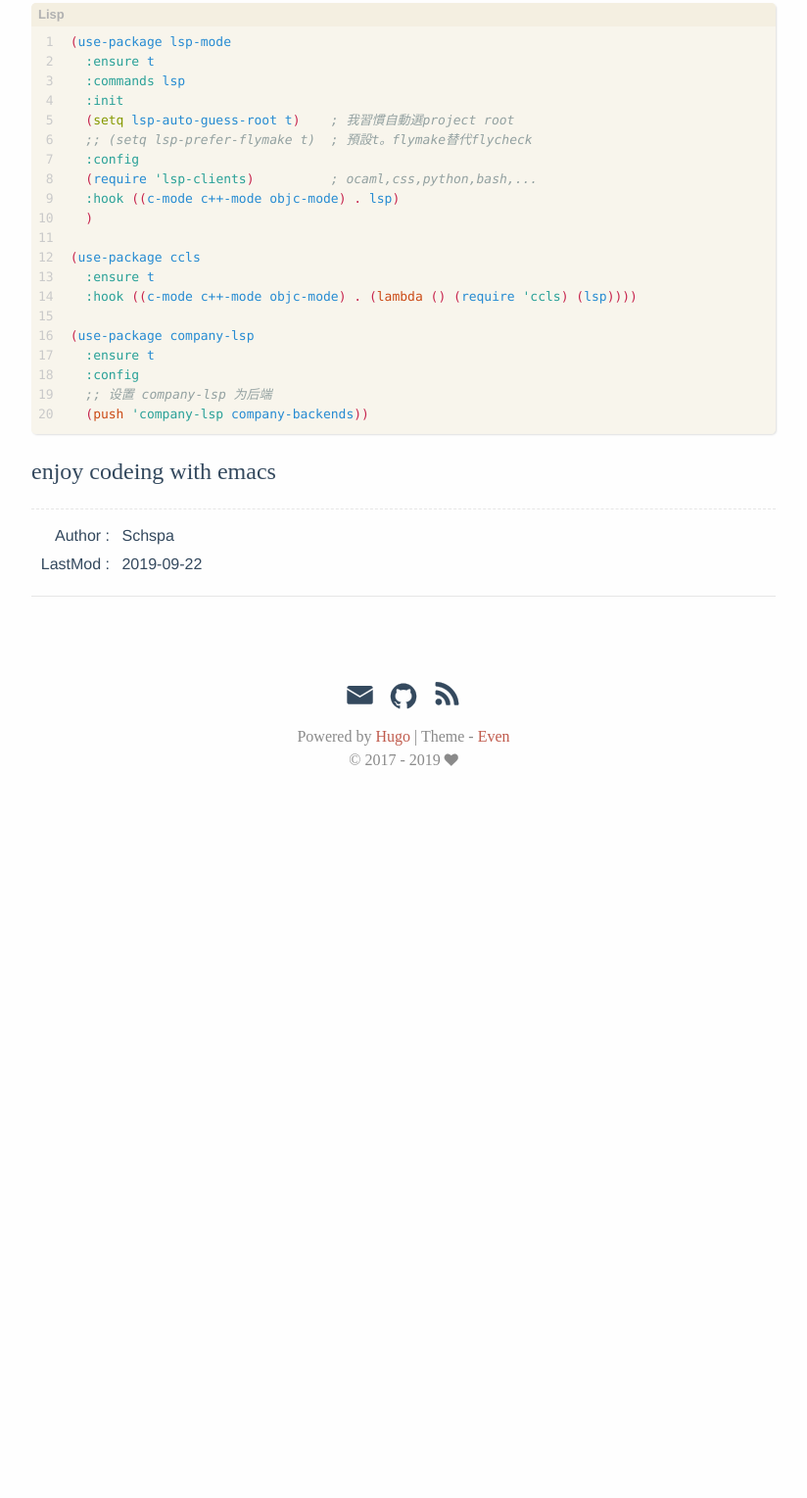
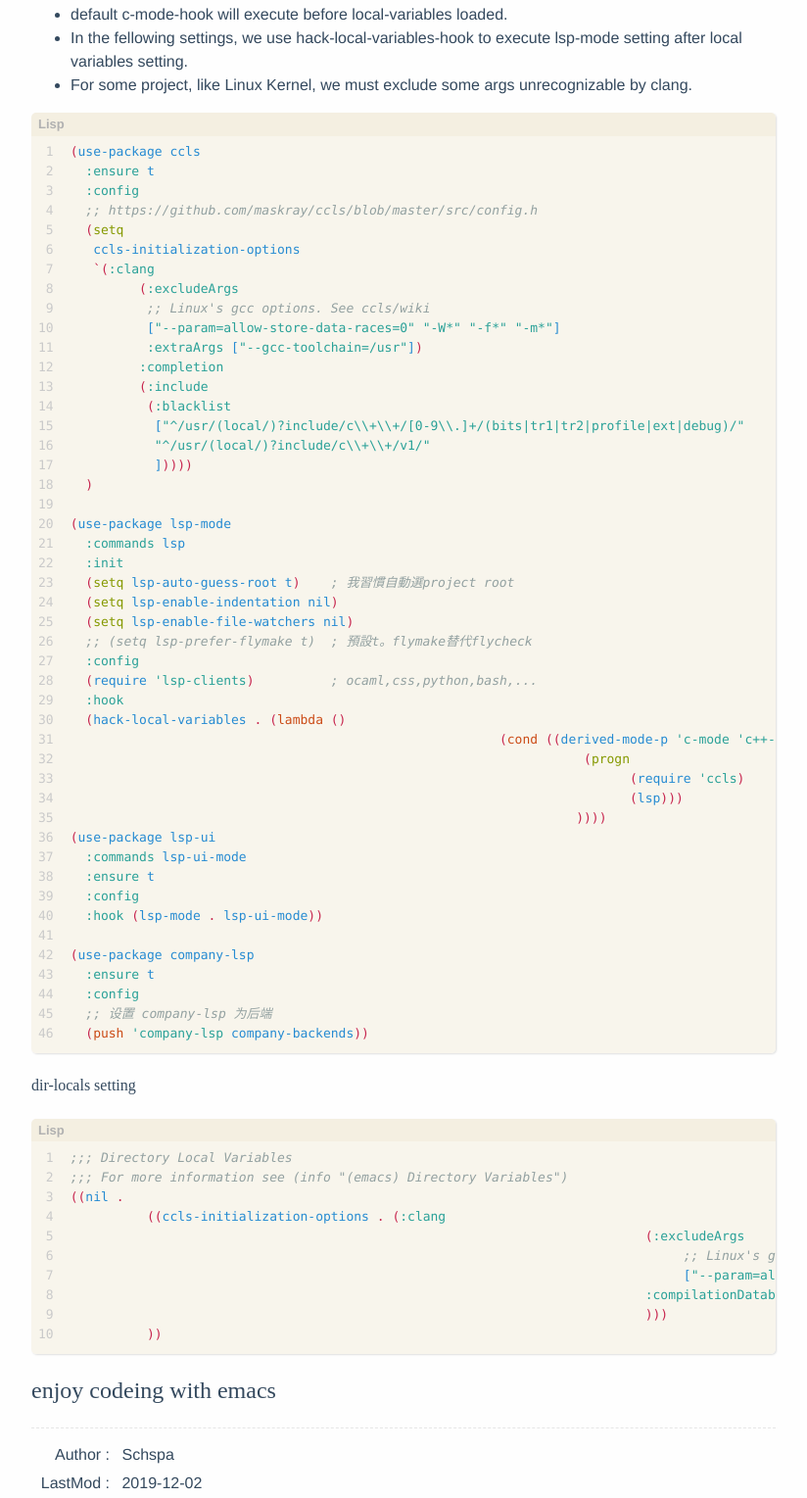
Before and after one commit to schspa/schspa.github.io, a plain HTML site: page post/linux-kernel-complete/index.html in a window 1280 px wide. Shown: the part 1029-2558 px from the top of the page at 98% size, without its empty margins (228-1052 px from the left). Before the commit the page ends 1827 px from the top, so only its background shows below. Drawn offline with nearby package versions, Linux system fonts and the light colour scheme; a script that the page names is missing.

Commit message:
update kernel auto complete setup to avoid error

```diff
--- a/categories/index.xml
+++ b/categories/index.xml
@@ -1,4 +1,4 @@
-<?xml version="1.0" encoding="utf-8" standalone="yes" ?>
+<?xml version="1.0" encoding="utf-8" standalone="yes"?>
 <rss version="2.0" xmlns:atom="http://www.w3.org/2005/Atom">
   <channel>
     <title>Categories on Schspa Blogs</title>
--- a/index.xml
+++ b/index.xml
@@ -1,4 +1,4 @@
-<?xml version="1.0" encoding="utf-8" standalone="yes" ?>
+<?xml version="1.0" encoding="utf-8" standalone="yes"?>
 <rss version="2.0" xmlns:atom="http://www.w3.org/2005/Atom">
   <channel>
     <title>Schspa Blogs</title>
@@ -6,7 +6,7 @@
     <description>Recent content on Schspa Blogs</description>
     <generator>Hugo -- gohugo.io</generator>
     <language>en</language>
-    <lastBuildDate>Sun, 22 Sep 2019 18:43:35 +0800</lastBuildDate>
+    <lastBuildDate>Mon, 02 Dec 2019 20:09:32 +0800</lastBuildDate>
 
 	<atom:link href="https://schspa.github.io/index.xml" rel="self" type="application/rss+xml" />
 
@@ -14,7 +14,7 @@
     <item>
       <title>Auto Code Complete with Linux Kernel</title>
       <link>https://schspa.github.io/post/linux-kernel-complete/</link>
-      <pubDate>Sun, 22 Sep 2019 18:43:35 +0800</pubDate>
+      <pubDate>Mon, 02 Dec 2019 20:09:32 +0800</pubDate>
 
       <guid>https://schspa.github.io/post/linux-kernel-complete/</guid>
       <description>lsp To use lsp mode, we can use a file called compile_commands.json to tell lsp backends about file compile information. Generate compile_commands.json Either of following methods can generate compile_commands.json, Select as you like. kernel script from scripts directory 1 2 # after build kernel curl -fsSL https://git.kernel.org/pub/scm/linux/kernel/git/torvalds/linux.git/plain/scripts/gen_compile_commands.py\?h\=v5.3 | python make bear install bear (Build EAR) https://github.com/rizsotto/Bear compile you project use bear to wrapper make command 1 2 bear make -C</description>
--- a/post/index.xml
+++ b/post/index.xml
@@ -1,4 +1,4 @@
-<?xml version="1.0" encoding="utf-8" standalone="yes" ?>
+<?xml version="1.0" encoding="utf-8" standalone="yes"?>
 <rss version="2.0" xmlns:atom="http://www.w3.org/2005/Atom">
   <channel>
     <title>Posts on Schspa Blogs</title>
@@ -6,7 +6,7 @@
     <description>Recent content in Posts on Schspa Blogs</description>
     <generator>Hugo -- gohugo.io</generator>
     <language>en</language>
-    <lastBuildDate>Sun, 22 Sep 2019 18:43:35 +0800</lastBuildDate>
+    <lastBuildDate>Mon, 02 Dec 2019 20:09:32 +0800</lastBuildDate>
 
 	<atom:link href="https://schspa.github.io/post/index.xml" rel="self" type="application/rss+xml" />
 
@@ -14,7 +14,7 @@
     <item>
       <title>Auto Code Complete with Linux Kernel</title>
       <link>https://schspa.github.io/post/linux-kernel-complete/</link>
-      <pubDate>Sun, 22 Sep 2019 18:43:35 +0800</pubDate>
+      <pubDate>Mon, 02 Dec 2019 20:09:32 +0800</pubDate>
 
       <guid>https://schspa.github.io/post/linux-kernel-complete/</guid>
       <description>lsp To use lsp mode, we can use a file called compile_commands.json to tell lsp backends about file compile information. Generate compile_commands.json Either of following methods can generate compile_commands.json, Select as you like. kernel script from scripts directory 1 2 # after build kernel curl -fsSL https://git.kernel.org/pub/scm/linux/kernel/git/torvalds/linux.git/plain/scripts/gen_compile_commands.py\?h\=v5.3 | python make bear install bear (Build EAR) https://github.com/rizsotto/Bear compile you project use bear to wrapper make command 1 2 bear make -C</description>
--- a/post/linux-kernel-complete/index.html
+++ b/post/linux-kernel-complete/index.html
@@ -23,7 +23,7 @@
 
 
 
-<meta name="generator" content="Hugo 0.58.3 with theme even" />
+<meta name="generator" content="Hugo 0.59.1 with theme even" />
 
 
 <link rel="canonical" href="https://schspa.github.io/post/linux-kernel-complete/" />
@@ -42,14 +42,14 @@
 <meta property="og:description" content="lsp To use lsp mode, we can use a file called compile_commands.json to tell lsp backends about file compile information. Generate compile_commands.json Either of following methods can generate compile_commands.json, Select as you like. kernel script from scripts directory 1 2 # after build kernel curl -fsSL https://git.kernel.org/pub/scm/linux/kernel/git/torvalds/linux.git/plain/scripts/gen_compile_commands.py\?h\=v5.3 | python make bear install bear (Build EAR) https://github.com/rizsotto/Bear compile you project use bear to wrapper make command 1 2 bear make -C" />
 <meta property="og:type" content="article" />
 <meta property="og:url" content="https://schspa.github.io/post/linux-kernel-complete/" />
-<meta property="article:published_time" content="2019-09-22T18:43:35+08:00" />
-<meta property="article:modified_time" content="2019-09-22T18:43:35+08:00" />
+<meta property="article:published_time" content="2019-12-02T20:09:32+08:00" />
+<meta property="article:modified_time" content="2019-12-02T20:09:32+08:00" />
 <meta itemprop="name" content="Auto Code Complete with Linux Kernel">
 <meta itemprop="description" content="lsp To use lsp mode, we can use a file called compile_commands.json to tell lsp backends about file compile information. Generate compile_commands.json Either of following methods can generate compile_commands.json, Select as you like. kernel script from scripts directory 1 2 # after build kernel curl -fsSL https://git.kernel.org/pub/scm/linux/kernel/git/torvalds/linux.git/plain/scripts/gen_compile_commands.py\?h\=v5.3 | python make bear install bear (Build EAR) https://github.com/rizsotto/Bear compile you project use bear to wrapper make command 1 2 bear make -C">
 
 
-<meta itemprop="dateModified" content="2019-09-22T18:43:35&#43;08:00" />
-<meta itemprop="wordCount" content="210">
+<meta itemprop="dateModified" content="2019-12-02T20:09:32&#43;08:00" />
+<meta itemprop="wordCount" content="356">
 
 
 
@@ -122,7 +122,7 @@
       <h1 class="post-title">Auto Code Complete with Linux Kernel</h1>
 
       <div class="post-meta">
-        <span class="post-time"> 2019-09-22 </span>
+        <span class="post-time"> 2019-12-02 </span>
 
 
       </div>
@@ -146,6 +146,7 @@
 <ul>
 <li><a href="#install-ccls-from">install ccls from</a></li>
 <li><a href="#setup-your-emacs">setup your emacs</a></li>
+<li><a href="#dir-locals-setting">dir-locals setting</a></li>
 </ul></li>
 </ul></li>
 <li><a href="#enjoy-codeing-with-emacs">enjoy codeing with emacs</a></li>
@@ -211,6 +212,14 @@ sed <span class="s1">&#39;s/..\/..\/..\/..\/..\/..\/..\/kernel\/msm-4.9\///g&#39
 </ul>
 
 <h4 id="setup-your-emacs">setup your emacs</h4>
+
+<ul>
+<li>default c-mode-hook will execute before local-variables loaded.</li>
+<li>In the fellowing settings, we use hack-local-variables-hook to execute lsp-mode setting after local variables setting.</li>
+<li>For some project, like Linux Kernel, we must exclude some args unrecognizable by clang.</li>
+</ul>
+
+<!--listend-->
 <div class="highlight"><div class="chroma">
 <table class="lntable"><tr><td class="lntd">
 <pre class="chroma"><code class="language-lisp" data-lang="lisp"><span class="lnt"> 1
@@ -233,28 +242,107 @@ sed <span class="s1">&#39;s/..\/..\/..\/..\/..\/..\/..\/kernel\/msm-4.9\///g&#39
 </span><span class="lnt">18
 </span><span class="lnt">19
 </span><span class="lnt">20
+</span><span class="lnt">21
+</span><span class="lnt">22
+</span><span class="lnt">23
+</span><span class="lnt">24
+</span><span class="lnt">25
+</span><span class="lnt">26
+</span><span class="lnt">27
+</span><span class="lnt">28
+</span><span class="lnt">29
+</span><span class="lnt">30
+</span><span class="lnt">31
+</span><span class="lnt">32
+</span><span class="lnt">33
+</span><span class="lnt">34
+</span><span class="lnt">35
+</span><span class="lnt">36
+</span><span class="lnt">37
+</span><span class="lnt">38
+</span><span class="lnt">39
+</span><span class="lnt">40
+</span><span class="lnt">41
+</span><span class="lnt">42
+</span><span class="lnt">43
+</span><span class="lnt">44
+</span><span class="lnt">45
+</span><span class="lnt">46
 </span></code></pre></td>
 <td class="lntd">
-<pre class="chroma"><code class="language-lisp" data-lang="lisp"><span class="p">(</span><span class="nf">use-package</span> <span class="nv">lsp-mode</span>
+<pre class="chroma"><code class="language-lisp" data-lang="lisp"><span class="p">(</span><span class="nf">use-package</span> <span class="nv">ccls</span>
   <span class="ss">:ensure</span> <span class="no">t</span>
+  <span class="ss">:config</span>
+  <span class="c1">;; https://github.com/maskray/ccls/blob/master/src/config.h</span>
+  <span class="p">(</span><span class="k">setq</span>
+   <span class="nv">ccls-initialization-options</span>
+   <span class="o">`</span><span class="p">(</span><span class="ss">:clang</span>
+	 <span class="p">(</span><span class="ss">:excludeArgs</span>
+	  <span class="c1">;; Linux&#39;s gcc options. See ccls/wiki</span>
+	  <span class="nv">[</span><span class="s">&#34;--param=allow-store-data-races=0&#34;</span> <span class="s">&#34;-W*&#34;</span> <span class="s">&#34;-f*&#34;</span> <span class="s">&#34;-m*&#34;</span><span class="nv">]</span>
+	  <span class="ss">:extraArgs</span> <span class="nv">[</span><span class="s">&#34;--gcc-toolchain=/usr&#34;</span><span class="nv">]</span><span class="p">)</span>
+	 <span class="ss">:completion</span>
+	 <span class="p">(</span><span class="ss">:include</span>
+	  <span class="p">(</span><span class="ss">:blacklist</span>
+	   <span class="nv">[</span><span class="s">&#34;^/usr/(local/)?include/c\\+\\+/[0-9\\.]+/(bits|tr1|tr2|profile|ext|debug)/&#34;</span>
+	   <span class="s">&#34;^/usr/(local/)?include/c\\+\\+/v1/&#34;</span>
+	   <span class="nv">]</span><span class="p">))))</span>
+  <span class="p">)</span>
+
+<span class="p">(</span><span class="nf">use-package</span> <span class="nv">lsp-mode</span>
   <span class="ss">:commands</span> <span class="nv">lsp</span>
   <span class="ss">:init</span>
   <span class="p">(</span><span class="k">setq</span> <span class="nv">lsp-auto-guess-root</span> <span class="no">t</span><span class="p">)</span>    <span class="c1">; 我習慣自動選project root</span>
+  <span class="p">(</span><span class="k">setq</span> <span class="nv">lsp-enable-indentation</span> <span class="no">nil</span><span class="p">)</span>
+  <span class="p">(</span><span class="k">setq</span> <span class="nv">lsp-enable-file-watchers</span> <span class="no">nil</span><span class="p">)</span>
   <span class="c1">;; (setq lsp-prefer-flymake t)  ; 預設t。flymake替代flycheck</span>
   <span class="ss">:config</span>
   <span class="p">(</span><span class="nf">require</span> <span class="ss">&#39;lsp-clients</span><span class="p">)</span>          <span class="c1">; ocaml,css,python,bash,...</span>
-  <span class="ss">:hook</span> <span class="p">((</span><span class="nv">c-mode</span> <span class="nv">c++-mode</span> <span class="nv">objc-mode</span><span class="p">)</span> <span class="o">.</span> <span class="nv">lsp</span><span class="p">)</span>
-  <span class="p">)</span>
-
-<span class="p">(</span><span class="nf">use-package</span> <span class="nv">ccls</span>
+  <span class="ss">:hook</span>
+  <span class="p">(</span><span class="nv">hack-local-variables</span> <span class="o">.</span> <span class="p">(</span><span class="nb">lambda</span> <span class="p">()</span>
+							<span class="p">(</span><span class="nb">cond</span> <span class="p">((</span><span class="nv">derived-mode-p</span> <span class="ss">&#39;c-mode</span> <span class="ss">&#39;c++-mode</span> <span class="ss">&#39;objc-mode</span><span class="p">)</span>
+								   <span class="p">(</span><span class="k">progn</span>
+									 <span class="p">(</span><span class="nf">require</span> <span class="ss">&#39;ccls</span><span class="p">)</span>
+									 <span class="p">(</span><span class="nv">lsp</span><span class="p">)))</span>
+								  <span class="p">))))</span>
+<span class="p">(</span><span class="nf">use-package</span> <span class="nv">lsp-ui</span>
+  <span class="ss">:commands</span> <span class="nv">lsp-ui-mode</span>
   <span class="ss">:ensure</span> <span class="no">t</span>
-  <span class="ss">:hook</span> <span class="p">((</span><span class="nv">c-mode</span> <span class="nv">c++-mode</span> <span class="nv">objc-mode</span><span class="p">)</span> <span class="o">.</span> <span class="p">(</span><span class="nb">lambda</span> <span class="p">()</span> <span class="p">(</span><span class="nf">require</span> <span class="ss">&#39;ccls</span><span class="p">)</span> <span class="p">(</span><span class="nv">lsp</span><span class="p">))))</span>
+  <span class="ss">:config</span>
+  <span class="ss">:hook</span> <span class="p">(</span><span class="nv">lsp-mode</span> <span class="o">.</span> <span class="nv">lsp-ui-mode</span><span class="p">))</span>
 
 <span class="p">(</span><span class="nf">use-package</span> <span class="nv">company-lsp</span>
   <span class="ss">:ensure</span> <span class="no">t</span>
   <span class="ss">:config</span>
   <span class="c1">;; 设置 company-lsp 为后端</span>
   <span class="p">(</span><span class="nb">push</span> <span class="ss">&#39;company-lsp</span> <span class="nv">company-backends</span><span class="p">))</span></code></pre></td></tr></table>
+</div>
+</div>
+<h4 id="dir-locals-setting">dir-locals setting</h4>
+<div class="highlight"><div class="chroma">
+<table class="lntable"><tr><td class="lntd">
+<pre class="chroma"><code class="language-lisp" data-lang="lisp"><span class="lnt"> 1
+</span><span class="lnt"> 2
+</span><span class="lnt"> 3
+</span><span class="lnt"> 4
+</span><span class="lnt"> 5
+</span><span class="lnt"> 6
+</span><span class="lnt"> 7
+</span><span class="lnt"> 8
+</span><span class="lnt"> 9
+</span><span class="lnt">10
+</span></code></pre></td>
+<td class="lntd">
+<pre class="chroma"><code class="language-lisp" data-lang="lisp"><span class="c1">;;; Directory Local Variables</span>
+<span class="c1">;;; For more information see (info &#34;(emacs) Directory Variables&#34;)</span>
+<span class="p">((</span><span class="no">nil</span> <span class="o">.</span>
+	  <span class="p">((</span><span class="nv">ccls-initialization-options</span> <span class="o">.</span> <span class="p">(</span><span class="ss">:clang</span>
+									   <span class="p">(</span><span class="ss">:excludeArgs</span>
+										<span class="c1">;; Linux&#39;s gcc options. See ccls/wiki</span>
+										<span class="nv">[</span><span class="s">&#34;--param=allow-store-data-races=0&#34;</span> <span class="s">&#34;-W*&#34;</span> <span class="s">&#34;-f*&#34;</span> <span class="s">&#34;-m*&#34;</span><span class="nv">]</span><span class="p">)</span>
+									   <span class="ss">:compilationDatabaseDirectory</span> <span class="s">&#34;../out/target/product/qemu/KERNEL_OBJ&#34;</span>
+									   <span class="p">)))</span>
+	  <span class="p">))</span></code></pre></td></tr></table>
 </div>
 </div>
 <h2 id="enjoy-codeing-with-emacs">enjoy codeing with emacs</h2>
@@ -269,7 +357,7 @@ sed <span class="s1">&#39;s/..\/..\/..\/..\/..\/..\/..\/kernel\/msm-4.9\///g&#39
   <p class="copyright-item">
     <span class="item-title">LastMod</span>
     <span class="item-content">
-        2019-09-22
+        2019-12-02
 
     </span>
   </p>
--- a/sitemap.xml
+++ b/sitemap.xml
@@ -3,21 +3,21 @@
 
   <url>
     <loc>https://schspa.github.io/post/linux-kernel-complete/</loc>
-    <lastmod>2019-09-22T18:43:35+08:00</lastmod>
+    <lastmod>2019-12-02T20:09:32+08:00</lastmod>
     <changefreq>weekly</changefreq>
     <priority>0.5</priority>
   </url>
 
   <url>
     <loc>https://schspa.github.io/post/</loc>
-    <lastmod>2019-09-22T18:43:35+08:00</lastmod>
+    <lastmod>2019-12-02T20:09:32+08:00</lastmod>
     <changefreq>weekly</changefreq>
     <priority>0.5</priority>
   </url>
 
   <url>
     <loc>https://schspa.github.io/</loc>
-    <lastmod>2019-09-22T18:43:35+08:00</lastmod>
+    <lastmod>2019-12-02T20:09:32+08:00</lastmod>
     <changefreq>weekly</changefreq>
     <priority>0.5</priority>
   </url>
--- a/tags/index.xml
+++ b/tags/index.xml
@@ -1,4 +1,4 @@
-<?xml version="1.0" encoding="utf-8" standalone="yes" ?>
+<?xml version="1.0" encoding="utf-8" standalone="yes"?>
 <rss version="2.0" xmlns:atom="http://www.w3.org/2005/Atom">
   <channel>
     <title>Tags on Schspa Blogs</title>
```
Also changed, not shown: 404.html (+1 -1 lines), categories/index.html (+1 -1 lines), index.html (+3 -3 lines), post/index.html (+3 -3 lines), tags/index.html (+1 -1 lines).
